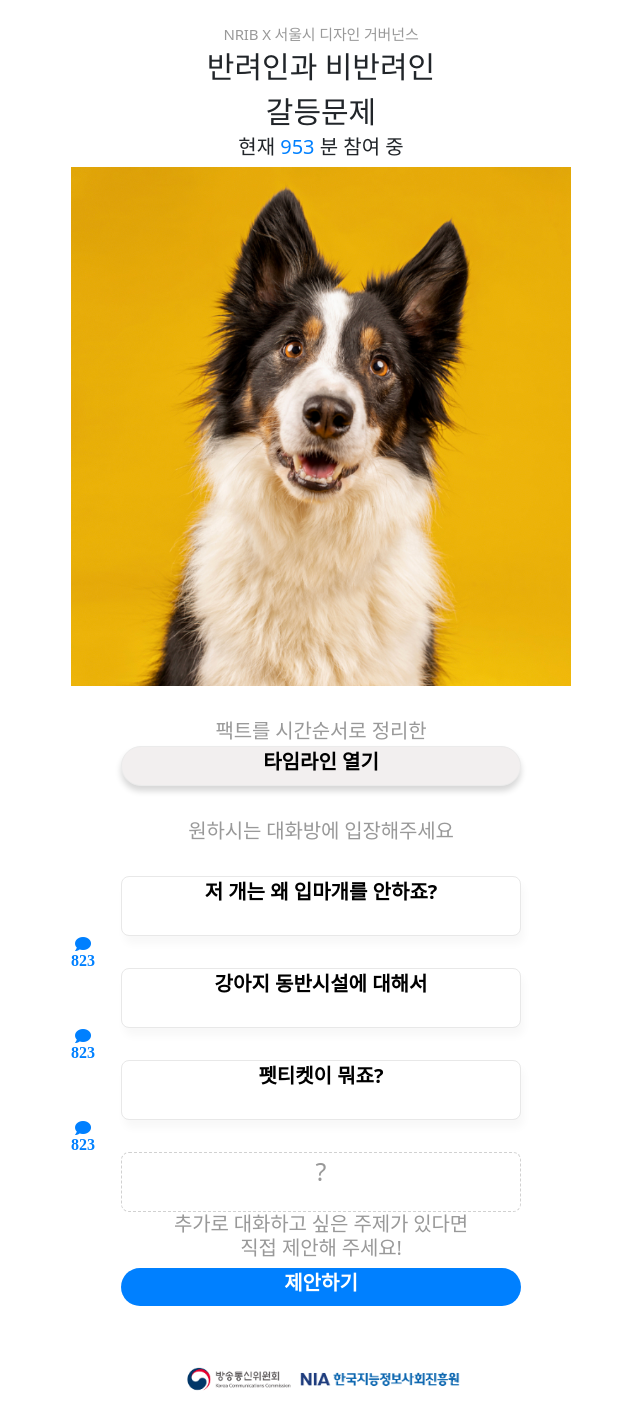
After one commit to Smashh712/nrib, a Django app: page /pybo/issues/2/choice/ in a window 1280 px wide. The commit adds this page. Shown: the whole page, without its empty margins (319-959 px from the left). Run offline with Django 3.2, Linux system fonts and the light colour scheme; data comes from the database, SQL or seed files in the repository; both versions use the stored data as it was after the commit; some libraries are stand-ins or nearby versions; some web fonts are replaced.

Commit message:
asdfjaskd

```diff
--- a/news/pybo/urls.py
+++ b/news/pybo/urls.py
@@ -13,8 +13,14 @@ urlpatterns = [
     path("test/", views.timeline, name="timeline"),
     path("test2/<issue_id>/", views.discuss, name="discuss"),
     path(
-        "issue_reply_create/<issue_id>/<int:_side>",
+        "issue_reply_create/<issue_id>/<int:_side>/",
         views.issue_reply_create,
         name="issue_reply_create",
     ),
+    path(
+        "rereply_create/<issue_reply_id>/",
+        views.rereply_create,
+        name="rereply_create",
+    ),
+    path("issues/<issue_id>/choice/", views.choice_issue, name="choice_issue"),
 ]
--- a/news/pybo/views.py
+++ b/news/pybo/views.py
@@ -113,12 +113,20 @@ def issue_reply_create(request, issue_id, _side):
         return redirect("pybo:discuss", issue_id=issue.id)
 
 
-def issue_reply_create2(request, issue_id):
+def rereply_create(request, issue_reply_id):
     if request.method == "POST":
-        issue = get_object_or_404(Issue, pk=issue_id)
-        issue.issue_reply_set.create(
+        issue_reply = get_object_or_404(Issue_reply, pk=issue_reply_id)
+        issue_reply.issue_rereply_set.create(
             content=request.POST.get("content"),
             create_date=timezone.now(),
             like=0,
         )
-        return redirect("pybo:discuss", issue_id=issue.id)
+        print("test")
+        return redirect("pybo:discuss", issue_id=issue_reply.issue.id)
+
+
+def choice_issue(request, issue_id):
+    question_list = Question.objects.order_by("create_date")
+    print(question_list)
+    context = {"question_list": question_list}
+    return render(request, "nrib_choice.html", context)
--- /dev/null
+++ b/news/static/nrib_choicecss.css
@@ -0,0 +1,129 @@
+@font-face {
+  font-family: "SBAggroM";
+  src: url("https://cdn.jsdelivr.net/gh/projectnoonnu/noonfonts_2108@1.1/SBAggroM.woff") format("woff");
+  font-weight: normal;
+  font-style: normal;
+}
+.inner_box {
+  margin-left: 20%;
+  margin-right: 20%;
+}
+
+.buttons {
+  width: 80%;
+  margin-left: 10%;
+  margin-right: 10%;
+}
+
+.tline {
+  height: 40px;
+  background-color: #f2efef;
+  box-shadow: 0px 5px 6px #00000029;
+  border: 0.5px solid #ebebeb;
+  border-radius: 33px;
+  text-align: center;
+  display: block;
+  color: black;
+  font-size: 20px;
+  font-weight: bold;
+}
+
+.fas {
+  color: #0080ff;
+  text-align: center;
+}
+
+.talks {
+  color: #0080ff;
+}
+
+h1 {
+  font-size: 20px;
+  text-align: center;
+}
+
+.k1 {
+  font-size: 15px;
+  text-align: center;
+  letter-spacing: -0.15px;
+  color: #999999;
+}
+.k2 {
+  font-size: 20px;
+  text-align: center;
+  letter-spacing: -0.15px;
+  color: #999999;
+}
+
+.k3 {
+  font-size: 20px;
+  text-align: center;
+  letter-spacing: -0.15px;
+  color: #999999;
+}
+
+h4 {
+  font-size: 20px;
+  text-align: center;
+  letter-spacing: -0.15px;
+  color: #999999;
+}
+
+.title {
+  font-size: 30px;
+  text-align: center;
+  font-family: "SBAggroM";
+}
+
+.cont {
+  height: 60px;
+  background: #ffffff 0% 0% no-repeat padding-box;
+  box-shadow: 3px 8px 8px #00000008;
+  border: 1px solid #e8e8e8;
+  border-radius: 8px;
+  opacity: 1;
+  color: black;
+  scroll-padding-top: 20px;
+  text-align: center;
+  display: block;
+  text-decoration: none;
+  font-size: 20px;
+  font-weight: bold;
+}
+
+.qmark {
+  background: #ffffff 0% 0% no-repeat padding-box;
+  border: 1px dashed #d1d1d1;
+  border-radius: 8px;
+  opacity: 1;
+  height: 60px;
+  font-size: 25px;
+  text-align: center;
+  display: block;
+  color: #999999;
+}
+
+.suggesto {
+  height: 38px;
+  background: #0080ff 0% 0% no-repeat padding-box;
+  border-radius: 60px;
+  opacity: 1;
+  color: white;
+  text-align: center;
+  display: block;
+  font-size: 20px;
+  font-weight: bold;
+}
+
+.logos {
+  width: 100%;
+  text-align: center;
+}
+
+a {
+  text-decoration: none;
+}
+
+li {
+  list-style: none;
+}
--- a/news/templates/base.html
+++ b/news/templates/base.html
@@ -5,10 +5,7 @@
   <meta charset="utf-8" />
   <meta name="viewport" content="width=device-width, initial-scale=1, shrink-to-fit=no" />
   <link rel="stylesheet" type="text/css" href="{% static 'bootstrap.min.css' %}" />
-  <link rel="stylesheet" type="text/css" href="{% static 'style.css' %}" />
-
-  {% block css %}
-  {% endblock css %}
+  {% block css %}{% endblock css %}
 
 
 
@@ -19,11 +16,11 @@
   {% comment "" %}{% include "navbar.html" %}{% endcomment %}
 
   {% block content %}{% endblock %}
-  {% block js %}
-  {% endblock js %}
+
+  {% block js %}{% endblock js %}
   <!-- jQuery JS -->
   <script src="{% static 'jquery-3.6.0.min.js' %}"></script>
   <!-- Bootstrap JS-->
   <script src="{% static 'bootstrap.min.js' %}"></script>
-  <script src="{% static 'timeline.js' %}"></script>
+
 </body>
--- /dev/null
+++ b/news/templates/nrib_choice.html
@@ -0,0 +1,59 @@
+{% extends 'base.html' %} {% load static %}
+
+{% block css %}
+<link rel="stylesheet" href="{% static 'nrib_choicecss.css' %}">
+<link href="https://cdnjs.cloudflare.com/ajax/libs/font-awesome/5.13.0/css/all.min.css" rel="stylesheet">
+{% endblock css %}
+{% block content %}
+
+<div class="container row" style="float: none; margin:0 auto; padding:0; ">
+    <div class="col-md-3" style="width:500px;float: none; margin:0 auto; padding:0;background-color:#fff;">
+        <div class="k1"><br>NRIB X 서울시 디자인 거버넌스</div>
+        <div class="title">반려인과 비반려인 <br>갈등문제</div>
+        <h1> 현재 <span style="color: #0080ff;">953</span> 분 참여 중 </h1>
+        <div>
+            <img src="{% static 'pic/dog.png' %}" style="width:100%">
+        </div>
+
+        <div class=" k2"><br> 팩트를 시간순서로 정리한 <br></div>
+
+        <div class="tline buttons" type="button">타임라인 열기</div>
+
+        <div class="k3"><br> 원하시는 대화방에 입장해주세요 <br><br></div>
+
+
+        <div class="wrap">
+            <div class="cont buttons">저 개는 왜 입마개를 안하죠?</div>
+            <i class="fas fa-comment">
+                <div class="talks">823</div>
+            </i>
+        </div>
+        <div class="wrap">
+            <div class="cont buttons">강아지 동반시설에 대해서</div>
+            <i class="fas fa-comment">
+                <div class=" talks">823
+                </div>
+            </i>
+        </div>
+        <div class="wrap">
+            <div class="cont buttons">펫티켓이 뭐죠?</div>
+            <i class="fas fa-comment">
+                <div class="talks">823</div>
+            </i>
+        </div>
+        </i>
+
+        <div class="qmark buttons">?</div>
+
+        <h4>추가로 대화하고 싶은 주제가 있다면<br>직접 제안해 주세요! </h4>
+        <div class="suggesto buttons">제안하기</div>
+
+        <br>
+        <br>
+        <div class="logos">
+            <img src="{% static 'pic/kcc.jpg' %}" height=37>
+            <img src="{% static 'pic/nia.png' %}" height=50>
+        </div>
+    </div>
+</div>
+{% endblock content %}
```
Also changed, not shown: news/templates/discuss.html (+12 -6 lines), news/templates/timeline.html (+7 -1 lines), news/db.sqlite3, news/static/pic/dog.png (added), news/static/pic/kcc.jpg (added), news/static/pic/nia.png (added).
